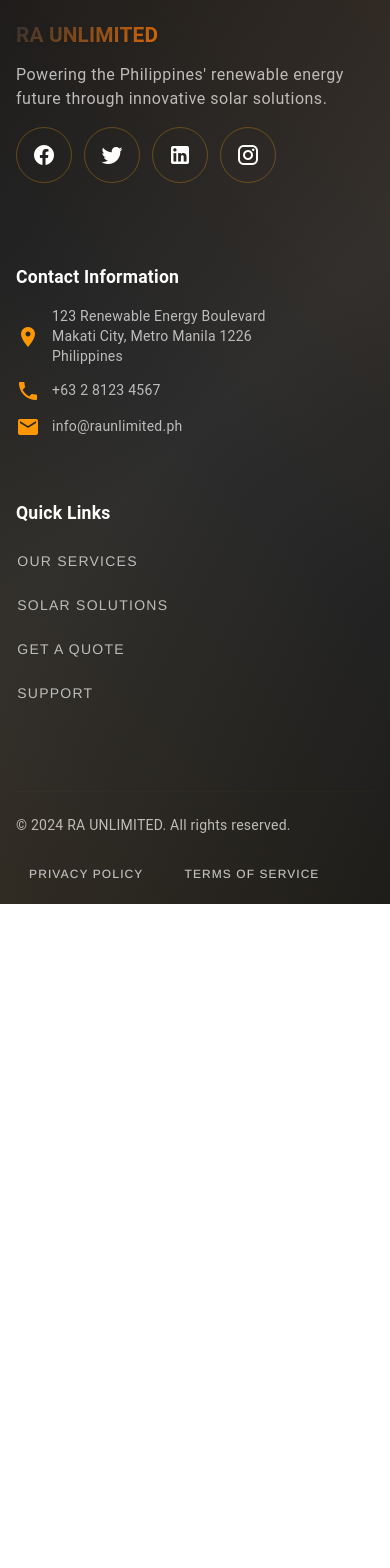
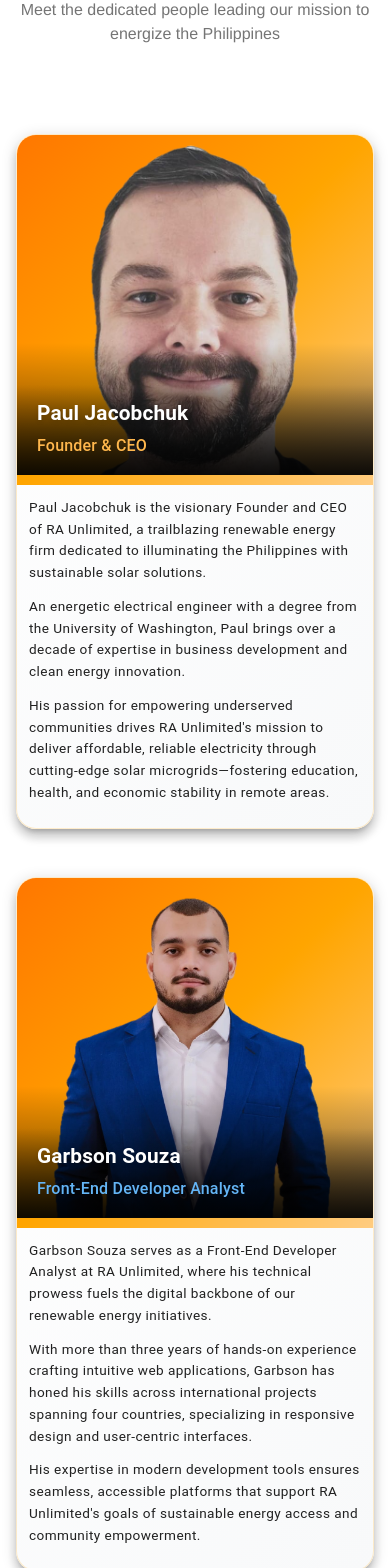
Before and after one commit to Garbson/RA-UNLIMITED, a Vue app: page / in a window 390 px wide. Shown: the part 8380-9948 px from the top of the page. Before the commit the page ends 9284 px from the top, so only its background shows below. Built offline with nearby package versions, Linux system fonts and the light colour scheme; a web font is replaced by a local one.

Commit message:
add funcionarios

```diff
--- a/src/views/HomeView.vue
+++ b/src/views/HomeView.vue
@@ -27,6 +27,7 @@
         </v-carousel-item>
       </v-carousel>
     </v-card>
+
 
     <!-- About Us Section -->
     <v-container id="about-section" class="py-16">
--- a/src/views/aboutView.vue
+++ b/src/views/aboutView.vue
@@ -446,6 +446,98 @@
                 📈 Increase income by 40-60%
               </p>
             </div>
+          </v-card-text>
+        </v-card>
+      </v-col>
+    </v-row>
+
+    <!-- Team Section -->
+    <v-row class="mt-16 mb-8">
+      <v-col cols="12" class="text-center mb-8">
+        <h2 class="display-1 font-weight-bold gradient-title mb-4">
+          Our Team
+        </h2>
+        <p class="subtitle-1 text-grey-darken-1 mx-auto" style="max-width: 700px">
+          Meet the dedicated people leading our mission to energize the Philippines
+        </p>
+      </v-col>
+    </v-row>
+
+    <v-row class="d-flex justify-center" spacing="6">
+      <v-col cols="12" md="6" class="mb-6">
+        <v-card
+          height="900"
+          class="team-card elevation-8 card-hover"
+          style="border-radius: 20px; overflow: hidden"
+        >
+          <div class="team-image-container">
+            <v-img
+              src="/img/paul.png"
+              height="500"
+              cover
+              class="team-image"
+              gradient="to bottom, rgba(0,0,0,0) 60%, rgba(0,0,0,0.7)"
+            >
+              <div class="team-overlay d-flex flex-column justify-end">
+                <h3 class="text-h4 font-weight-bold text-white mb-2">Paul Jacobchuk</h3>
+                <p class="text-h6 text-orange-lighten-2 font-weight-medium">Founder & CEO</p>
+              </div>
+            </v-img>
+          </div>
+
+          <v-card-text class="pa-6">
+            <p class="text-body-1 leading-relaxed mb-4">
+              Paul Jacobchuk is the visionary Founder and CEO of RA Unlimited, a trailblazing renewable energy firm
+              dedicated to illuminating the Philippines with sustainable solar solutions.
+            </p>
+            <p class="text-body-1 leading-relaxed mb-4">
+              An energetic electrical engineer with a degree from the University of Washington, Paul brings over
+              a decade of expertise in business development and clean energy innovation.
+            </p>
+            <p class="text-body-1 leading-relaxed">
+              His passion for empowering underserved communities drives RA Unlimited's mission to deliver affordable,
+              reliable electricity through cutting-edge solar microgrids—fostering education, health, and economic
+              stability in remote areas.
+            </p>
+          </v-card-text>
+        </v-card>
+      </v-col>
+
+      <v-col cols="12" md="6" class="mb-6">
+        <v-card
+          height="900"
+          class="team-card elevation-8 card-hover"
+          style="border-radius: 20px; overflow: hidden"
+        >
+          <div class="team-image-container">
+            <v-img
+              src="/img/garbson.png"
+              height="500"
+              cover
+              class="team-image"
+              gradient="to bottom, rgba(0,0,0,0) 60%, rgba(0,0,0,0.7)"
+            >
+              <div class="team-overlay d-flex flex-column justify-end">
+                <h3 class="text-h4 font-weight-bold text-white mb-2">Garbson Souza</h3>
+                <p class="text-h6 text-blue-lighten-2 font-weight-medium">Front-End Developer Analyst</p>
+              </div>
+            </v-img>
+          </div>
+
+          <v-card-text class="pa-6">
+            <p class="text-body-1 leading-relaxed mb-4">
+              Garbson Souza serves as a Front-End Developer Analyst at RA Unlimited, where his technical prowess
+              fuels the digital backbone of our renewable energy initiatives.
+            </p>
+            <p class="text-body-1 leading-relaxed mb-4">
+              With more than three years of hands-on experience crafting intuitive web applications, Garbson has
+              honed his skills across international projects spanning four countries, specializing in responsive
+              design and user-centric interfaces.
+            </p>
+            <p class="text-body-1 leading-relaxed">
+              His expertise in modern development tools ensures seamless, accessible platforms that support
+              RA Unlimited's goals of sustainable energy access and community empowerment.
+            </p>
           </v-card-text>
         </v-card>
       </v-col>
@@ -928,4 +1020,158 @@
 .benefits-list .v-chip:hover {
   transform: scale(1.05);
 }
+
+/* Team Section Styles */
+.team-card {
+  background: linear-gradient(135deg, #ffffff 0%, #f8f9fa 100%);
+  border: 1px solid rgba(255, 165, 0, 0.2);
+  transition: all 0.4s ease;
+  overflow: hidden;
+}
+
+.team-card:hover {
+  transform: translateY(-8px);
+  box-shadow: 0 25px 50px rgba(255, 165, 0, 0.2);
+}
+
+.team-image-container {
+  position: relative;
+  overflow: hidden;
+  height: 500px;
+  background: linear-gradient(135deg, #ff7700 0%, #ffa500 50%, #ffcc80 100%);
+  display: flex;
+  align-items: flex-start;
+  justify-content: center;
+  padding-top: 20px;
+}
+
+.team-image {
+  transition: all 0.4s ease;
+  object-fit: contain;
+  object-position: top;
+  max-height: 480px;
+  width: 100%;
+}
+
+.team-card:hover .team-image {
+  transform: scale(1.05);
+}
+
+.team-overlay {
+  position: absolute;
+  bottom: 0;
+  left: 0;
+  right: 0;
+  background: linear-gradient(transparent, rgba(0, 0, 0, 0.8));
+  transition: all 0.3s ease;
+  padding: 16px 20px;
+}
+
+.team-card:hover .team-overlay {
+  background: linear-gradient(transparent, rgba(255, 165, 0, 0.9));
+  transform: none;
+}
+
+.leading-relaxed {
+  line-height: 1.8;
+}
+
+/* Team cards for tablets/small laptops */
+@media (max-width: 1024px) and (min-width: 769px) {
+  .team-card {
+    height: auto !important;
+    min-height: 950px;
+  }
+
+  .team-image-container {
+    height: 450px;
+  }
+
+  .team-image {
+    max-height: 430px !important;
+  }
+
+  .team-card .v-card-text {
+    padding: 20px !important;
+  }
+
+  .team-card .text-body-1 {
+    font-size: 0.95rem !important;
+    line-height: 1.7 !important;
+  }
+}
+
+/* Team cards mobile responsive */
+@media (max-width: 768px) {
+  .team-card {
+    height: auto !important;
+    min-height: 700px;
+  }
+
+  .team-card:hover {
+    transform: translateY(-4px) scale(1.01);
+  }
+
+  .team-image-container {
+    height: 400px;
+    padding-top: 10px;
+  }
+
+  .team-image {
+    max-height: 380px !important;
+  }
+
+  .team-overlay .text-h4 {
+    font-size: 1.3rem !important;
+  }
+
+  .team-overlay .text-h6 {
+    font-size: 1rem !important;
+  }
+
+  /* Adjust card text for mobile */
+  .team-card .v-card-text {
+    padding: 16px !important;
+  }
+
+  .team-card .text-body-1 {
+    font-size: 0.9rem !important;
+    line-height: 1.6 !important;
+  }
+
+  /* Mobile section title adjustments */
+  .team-section .display-1 {
+    font-size: 1.8rem !important;
+    margin-bottom: 16px !important;
+  }
+
+  .team-section .subtitle-1 {
+    font-size: 1rem !important;
+    padding: 0 16px !important;
+  }
+}
+
+/* Extra small mobile devices */
+@media (max-width: 480px) {
+  .team-card {
+    min-height: 650px !important;
+  }
+
+  .team-image-container {
+    height: 350px !important;
+  }
+
+  .team-image {
+    max-height: 330px !important;
+  }
+
+  .team-card .v-card-text {
+    padding: 12px !important;
+  }
+
+  .team-card .text-body-1 {
+    font-size: 0.85rem !important;
+    margin-bottom: 12px !important;
+  }
+}
 </style>
```
Also changed, not shown: public/img/garbson.png (added), public/img/paul.png (added).
